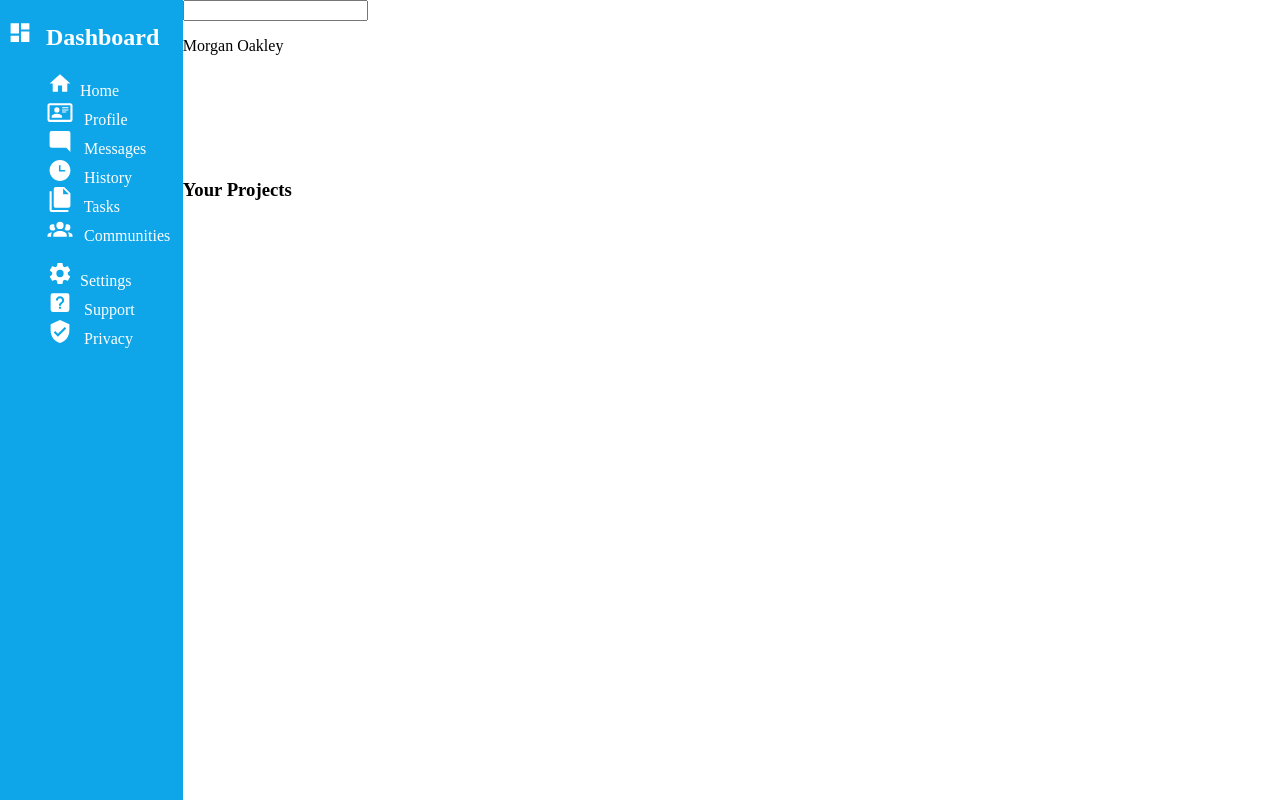
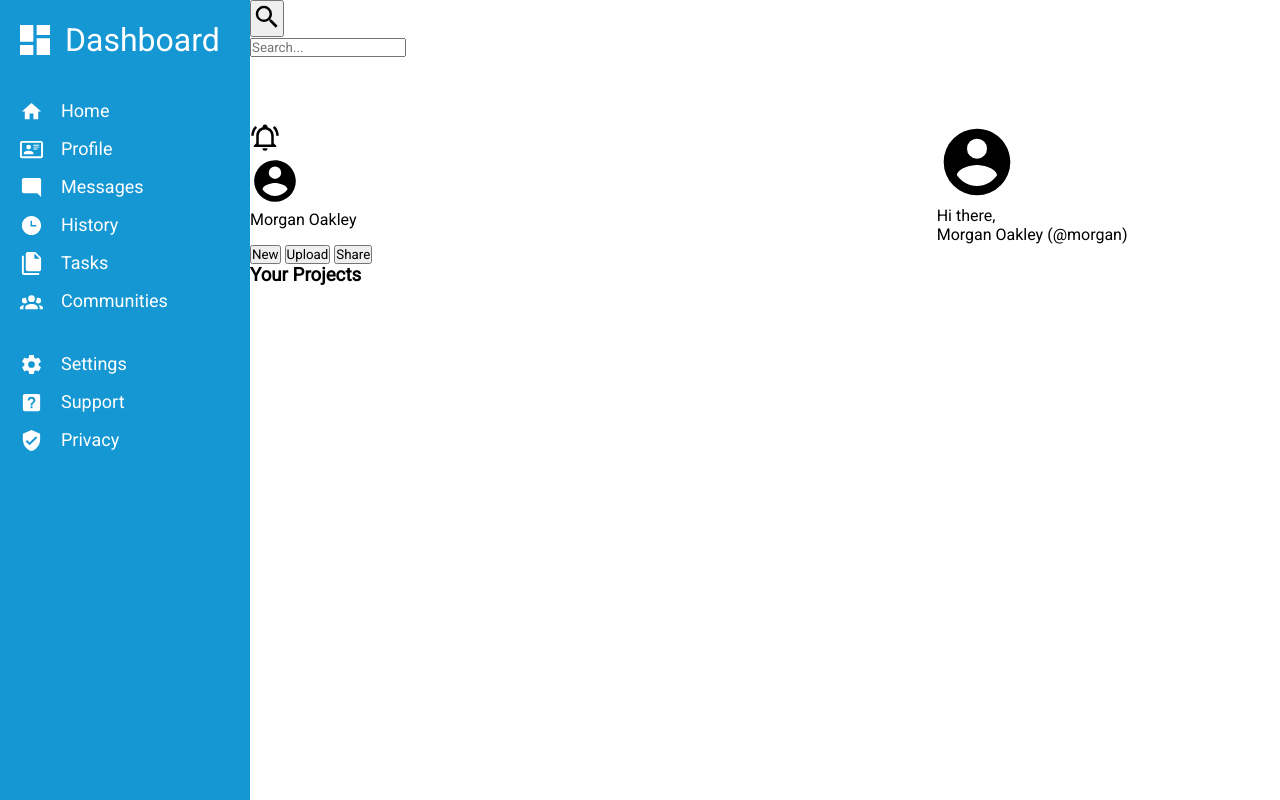
Before and after one commit to CMFernandes/Admin_dashboard, a plain HTML site: page index.html in a window 1280 px wide. Drawn offline with Linux system fonts and the light colour scheme; a web font is replaced by a local one.

Commit message:
sidebar complete

```diff
--- a/index.html
+++ b/index.html
@@ -10,7 +10,8 @@
 <body>
     <div class="content">
         <div class="sidebar">
-            <h2><img src="svgs/view-dashboard.svg"> Dashboard</h2>
+
+            <div><img src="svgs/view-dashboard.svg" class="icon-dash">Dashboard</div>
                 <ul>
                     <li><img src="svgs/home.svg">Home</li>
                     <li><img src="svgs/card-account.svg"> Profile</li>
@@ -19,16 +20,35 @@
                     <li><img src="svgs/file-multiple.svg"> Tasks</li>
                     <li><img src="svgs/account-group.svg"> Communities</li>
                 </ul>
+
                 <ul>
                     <li><img src="svgs/cog.svg">Settings</li>
                     <li><img src="svgs/help-box.svg"> Support</li>
                     <li><img src="svgs/shield-check.svg"> Privacy</li>
                 </ul>
         </div>
+
         <div class="header">
-            <div><input type="text" placeholder=""></div>
+            <div class="search-bar">
+                <div><button class="searchBtn"><img src="svgs/magnify.svg" class="header-icon"></button></div>
+                <div><input type="text" placeholder="Search..." ></div>
+            </div>
+            <div class="">
+                <div><img src="svgs/bell-ring-outline.svg" class="header-icon"></div>
+                <div><img src="svgs/account-circle.svg" class="user-img"></div>
+                <div><p>Morgan Oakley</p></div>
+            </div>
+
             <div>
-                <p>Morgan Oakley</p>
+                <img src="svgs/account-circle.svg" class="user-icon">
+                <p>Hi there,</p>
+                <p>Morgan Oakley (@morgan)</p>
+            </div>
+
+            <div>
+                <button>New</button>
+                <button>Upload</button>
+                <button>Share</button>
             </div>
         </div>
         <div class="main-content">
@@ -38,5 +58,3 @@
 
 </body>
 </html>
-
-<!--<img src="svgs/home.svg">-->
--- a/style.css
+++ b/style.css
@@ -1,39 +1,96 @@
-body{
+@import url('https://fonts.googleapis.com/css2?family=Aldrich&family=Roboto&display=swap');
+
+*{
     margin: 0;
+    padding: 0;
+    font-family: 'roboto', sans-serif;
+}
 
-}
 .content{
     height: 100vh;
     display: grid;
-    grid-template-columns: 1fr 6fr;
-    grid-template-rows: 1fr 4fr;
+    grid-template-columns: minmax(250px,1fr) 6fr;
+    grid-template-rows: auto 1fr;
+    grid-template-areas: "sidebar header header"
+                        "sidebar main main ";
+
+}
+
+.sidebar{
+    background-color: #1597d3;
+    font-size: large;
+    color: white;
+    grid-area: sidebar;
+
+}
+.sidebar div:first-child{
+    margin-top: 20px;
+    margin-left: 5px;
+    display: flex;
+    align-items: center;
+    font-size: 2rem;
+}
+.sidebar > ul > li > img{
+    height:23px;
+    filter: brightness(0) invert(1);
+}
+
+.icon-dash{
+    height:40px;
+    width: 60px;
+    filter: brightness(0) invert(1);
+}
+
+li{
+    list-style: none;
+    display: flex;
+    gap: 1em;
+}
+
+ul{
+    display: grid;
+    gap: 15px;
+    margin-top: 40px;
+    margin-left: 20px;
 
 }
 
 
-.sidebar{
-    background-color: #0ea5e9;
-    color: white;
 
-    grid-column: 1 /2;
-    grid-row: 1 /3 ;
+.header{
+    grid-area: header;
+    display: grid;
+    grid-template-columns: 2fr 1fr;
+    grid-template-rows: 1fr 1fr;
+
 }
 
-.header{
-    grid-column: 2/3;
+.search-bar{
+    grid-column: 1/3;
     grid-row: 1/2;
+
+
+}
+
+.search-bar > input{
+    margin-left: -25px;
+}
+
+.user-img{
+    height: 50px;
+    width: 50px;
+}
+.user-icon{
+    height: 80px;
+    width: 80px;
+}
+
+.header-icon{
+    height: 30px;
+    width: 30px;
+
 }
 
 .main-content{
-    grid-column: 2/3;
-    grid-row: 2/3;
+    grid-area: main;
 }
-li{
-    list-style: none;
-}
-
-img{
-    height:25px;
-    width: 40px;
-    filter: brightness(0) invert(1);
-}
```
Also changed, not shown: svgs/account-circle.svg (added), svgs/bell-ring-outline.svg (added), svgs/magnify.svg (added). Lines whose indentation alone changed are shown as unchanged.
